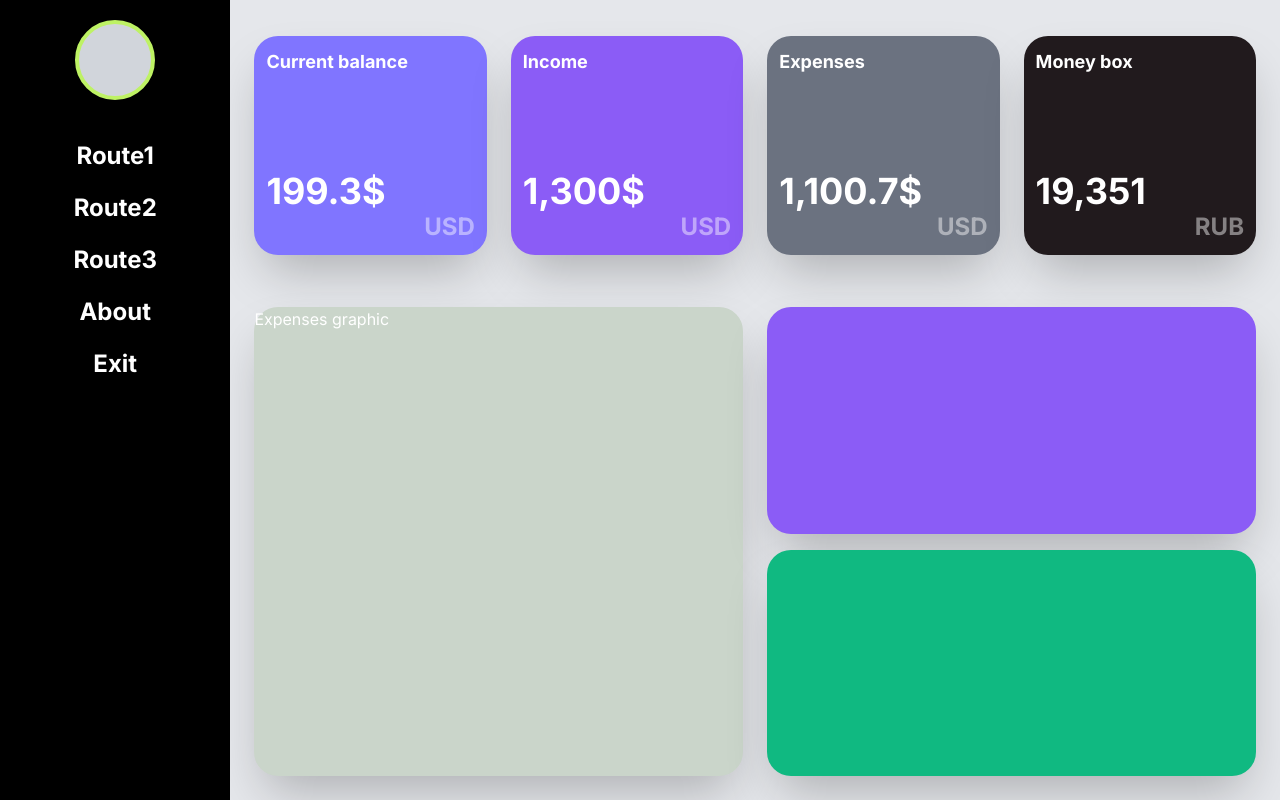
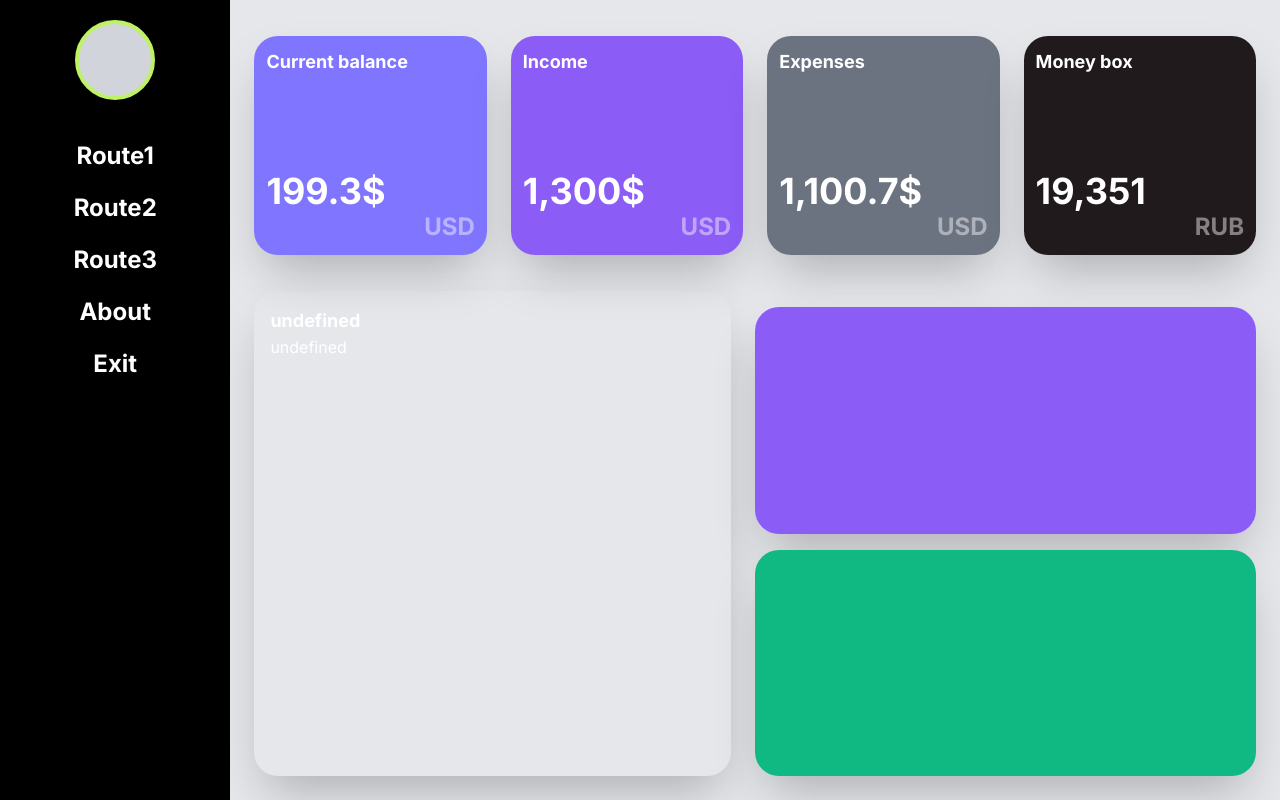
Before and after one commit to m1a2023/nexp-front, a Next.js app: page / in a window 1280 px wide. Built offline with nearby package versions, Linux system fonts and the light colour scheme.

Commit message:
merged with bank-develop

```diff
--- a/src/app/components/main.js
+++ b/src/app/components/main.js
@@ -7,8 +7,8 @@ export function TemplateMoneyCard({
   function SetMoneyCardTitle({ cardTitle }) {
     //TODO: write class
     return (
-      <div className="flex w-full h-full justify-start font-bold text-lg ">
-        <div className="flex ">{cardTitle}</div>
+      <div className="flex w-full h-full justify-start font-bold text-lg">
+        <div className="flex">{cardTitle}</div>
       </div>
     );
   }
@@ -21,10 +21,10 @@ export function TemplateMoneyCard({
       </div>
     );
   }
-  //max-h-44
+
   return (
     <div
-      className={`flex flex-col w-1/4 p-3 grow justify-start rounded-3xl ${color} shadow-2xl select-none`}
+      className={`flex flex-col w-1/4 p-3 grow-0 justify-start rounded-3xl ${color} shadow-2xl select-none`}
     >
       <SetMoneyCardTitle cardTitle={`${cardTitle}`} />
 
@@ -41,7 +41,11 @@ export function TemplateMoneyCard({
 
 export function TemplateGraphic({ graphicTitle, mainInformation, color }) {
   function SetGraphicTitle({ graphicTitle }) {
-    return <div>{graphicTitle}</div>;
+    return (
+      <div className="flex w-full justify-start font-bold text-lg">
+        {graphicTitle}
+      </div>
+    );
   }
 
   function SetGraphicMainInformation({ mainInformation }) {
@@ -50,7 +54,7 @@ export function TemplateGraphic({ graphicTitle, mainInformation, color }) {
 
   return (
     <div
-      className={`flex flex-col w-1/2 p-4 grow ${color} shadow-2xl select-none`}
+      className={`flex flex-col flex-1 w-1/2 p-4 grow ${color} rounded-3xl shadow-2xl select-none`}
     >
       <SetGraphicTitle graphicTitle={`${graphicTitle}`} />
 
--- a/src/app/page.js
+++ b/src/app/page.js
@@ -2,7 +2,7 @@
 import React from "react";
 import { Navbar } from "./components/navbar";
 import { Logo } from "./components/logo";
-import { TemplateMoneyCard } from "./components/main";
+import { TemplateMoneyCard, TemplateGraphic } from "./components/main";
 
 export default function Home() {
   //FIXME: change font and font size
@@ -50,11 +50,7 @@ export default function Home() {
           ></TemplateMoneyCard>
         </div>
         <div className={"h-2/3 w-full flex flex-row space-x-6"}>
-          <div className="w-1/2 pt-4">
-            <div className="w-full h-full bg-ash-gray justify-start rounded-3xl shadow-2xl">
-              <p>Expenses graphic</p>
-            </div>
-          </div>
+          <TemplateGraphic></TemplateGraphic>
           <div className="w-1/2 py-4 space-y-4">
             <div className="w-full h-1/2 bg-violet-500 justify-start rounded-3xl shadow-2xl"></div>
             <div className="w-full h-1/2 bg-emerald-500 justify-start rounded-3xl shadow-2xl"></div>
```
